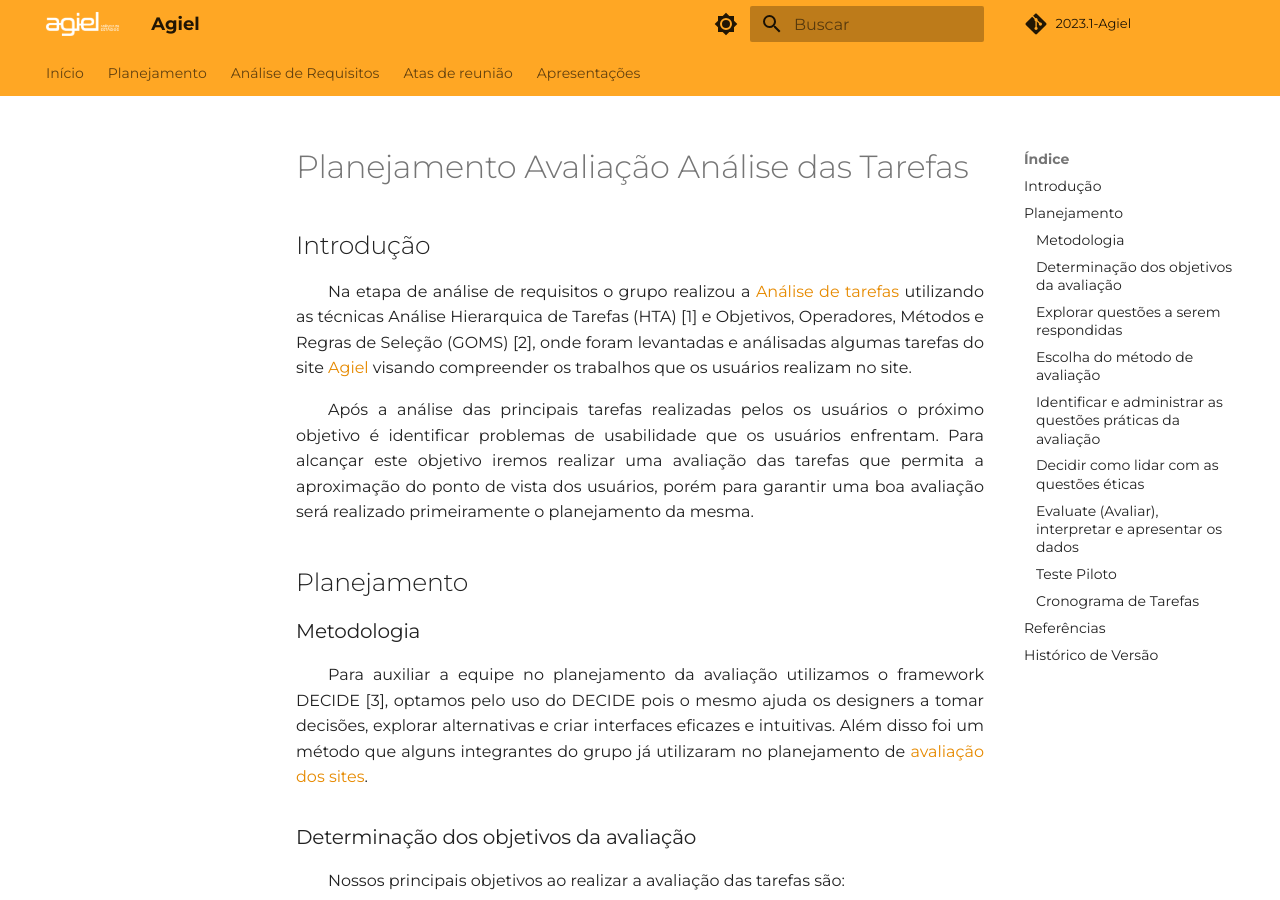
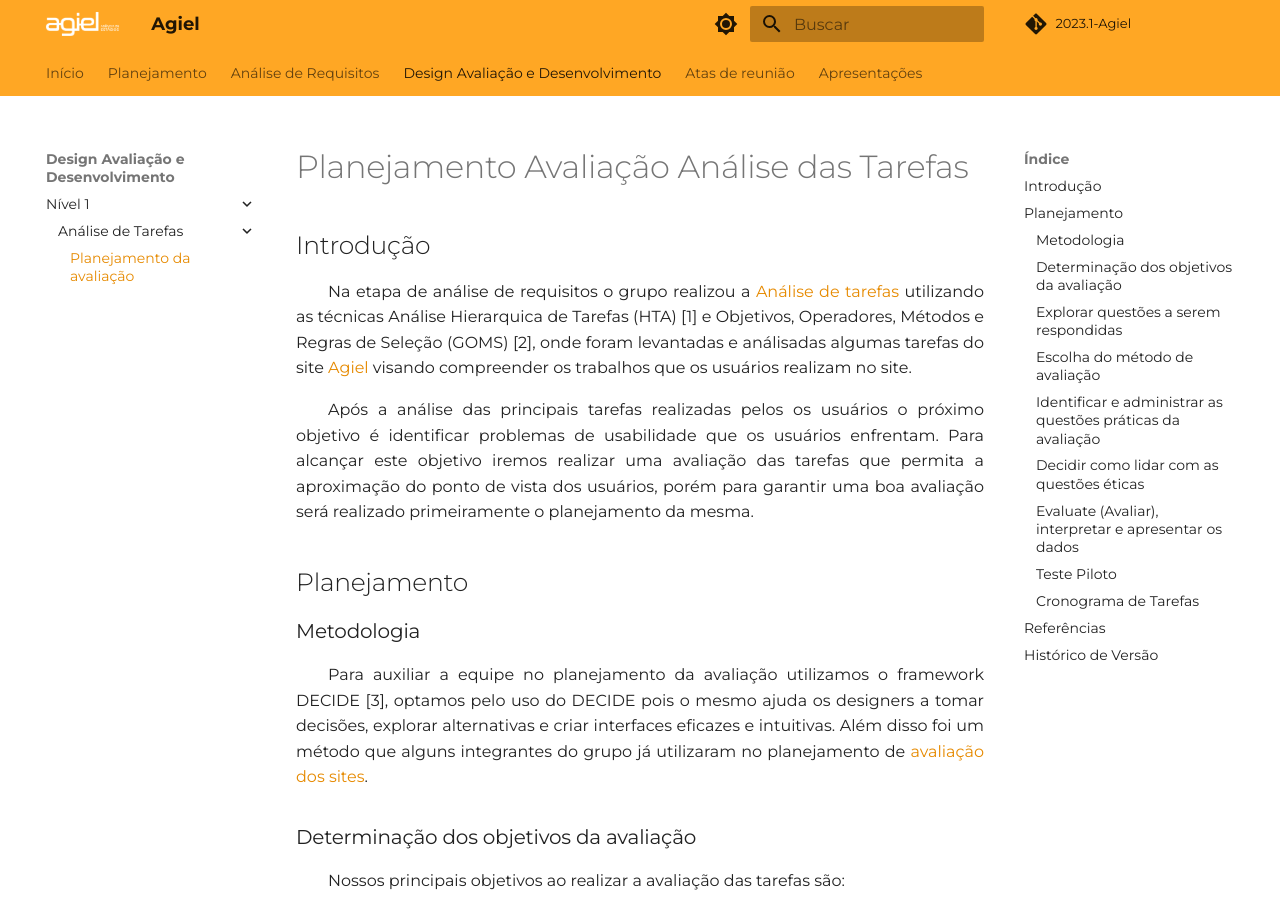
Before and after one commit to Interacao-Humano-Computador/2023.1-Agiel, an MkDocs documentation site: the page built from docs/desenvolvimento/tarefas/planejamento_tarefas.md, in a window 1280 px wide and 900 px high. Built offline with MkDocs 1.6.1 and Material for MkDocs 9.7.7, drawn with Linux system fonts in a browser that asks for light colours; some web fonts are replaced; comment, search, counter and statistics services are not loaded.

Commit message:
docs: adicionando rota de design avaliação e desenvolvimento

```diff
--- a/mkdocs.yml
+++ b/mkdocs.yml
@@ -46,6 +46,10 @@ nav:
     - Caract. da Plataforma: requisitos/caracteristicas-da-plataforma.md
     - Princípios Gerais de Projeto: requisitos/principios_gerais.md
     - Guia de Estilo: requisitos/guia_de_estilo.md
+  - Design Avaliação e Desenvolvimento:
+    - Nível 1:
+      - Análise de Tarefas:
+        - Planejamento da avaliação: desenvolvimento/tarefas/planejamento_tarefas.md
   - Atas de reunião:
     - Reunião 00: atas/reuniao-00.md
     - Reunião 01: atas/reuniao-01.md
```
